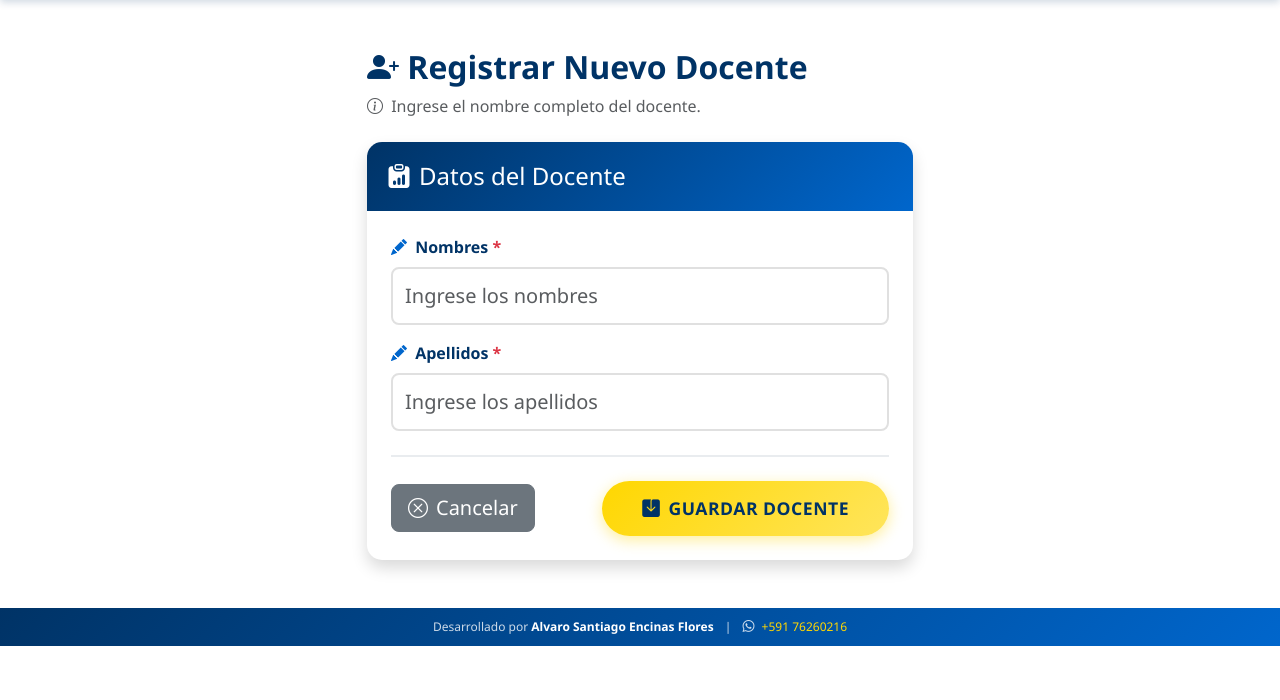
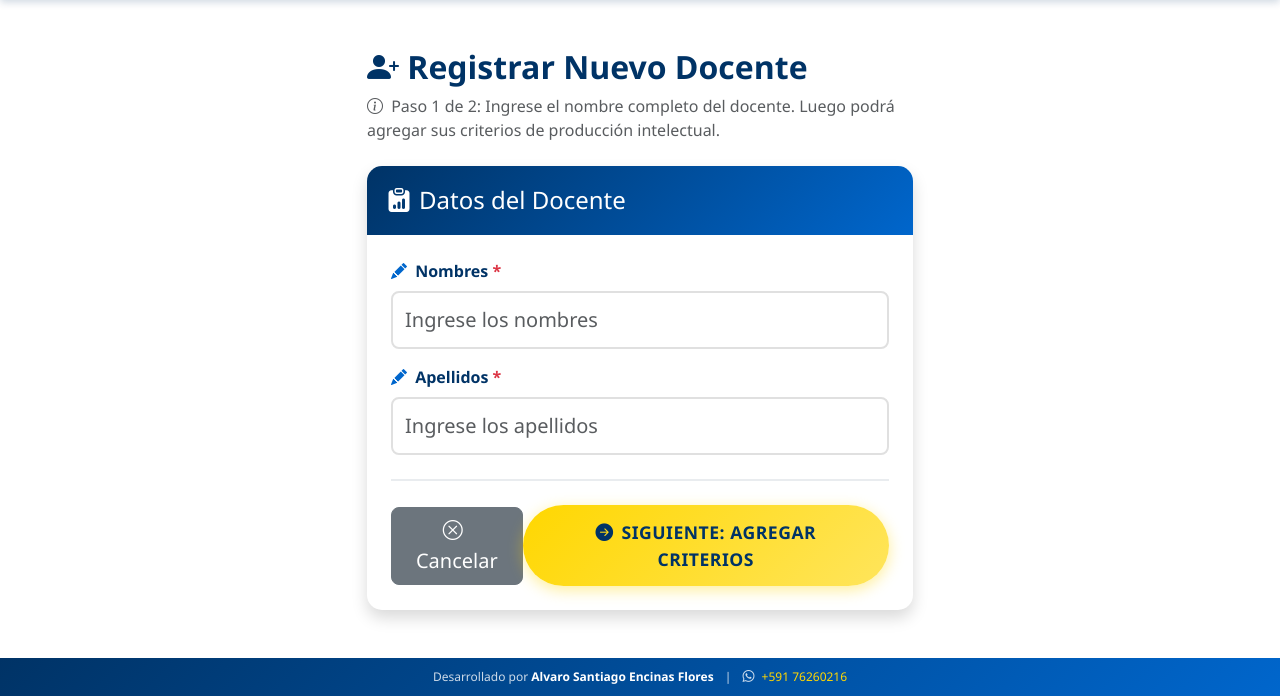
Before and after one commit to Darkweaver2535/sistema_certificacion_docencia, a Flask app: page /docentes/crear in a window 1280 px wide. Shown: the part 100-800 px from the top of the page. Run offline with Flask 3, Linux system fonts and the light colour scheme; a user stored in the database is signed in.

Commit message:
Implementar flujo de creación de docente con redirección automática a criterios (Paso 1 → Paso 2)

```diff
--- a/app/blueprints/docentes.py
+++ b/app/blueprints/docentes.py
@@ -50,7 +50,7 @@ def listar():
 @docentes_bp.route('/crear', methods=['GET', 'POST'])
 @login_required
 def crear():
-    """Crea un nuevo docente"""
+    """Crea un nuevo docente y redirige a gestión de criterios"""
     if request.method == 'POST':
         # Crear nuevo docente (solo nombres y apellidos)
         docente = Docente(
@@ -62,8 +62,9 @@ def crear():
         db.session.add(docente)
         db.session.commit()
 
-        flash(f'Docente {docente.nombre_completo} creado exitosamente', 'success')
-        return redirect(url_for('docentes.ver', id=docente.id))
+        flash(f'Docente {docente.nombre_completo} creado exitosamente. Ahora agregue los criterios.', 'success')
+        # Redirigir directamente a gestión de criterios
+        return redirect(url_for('criterios.gestionar', docente_id=docente.id))
 
     return render_template('docentes/crear.html')
 
--- a/app/templates/docentes/crear.html
+++ b/app/templates/docentes/crear.html
@@ -13,7 +13,7 @@
                 </h2>
                 <p class="text-muted mb-0">
                     <i class="bi bi-info-circle me-1"></i>
-                    Ingrese el nombre completo del docente.
+                    Paso 1 de 2: Ingrese el nombre completo del docente. Luego podrá agregar sus criterios de producción intelectual.
                 </p>
             </div>
 
@@ -56,7 +56,7 @@
                                 <i class="bi bi-x-circle me-2"></i>Cancelar
                             </a>
                             <button type="submit" class="btn btn-emi-primary btn-lg">
-                                <i class="bi bi-save-fill me-2"></i>Guardar Docente
+                                <i class="bi bi-arrow-right-circle-fill me-2"></i>Siguiente: Agregar Criterios
                             </button>
                         </div>
                     </form>
```
